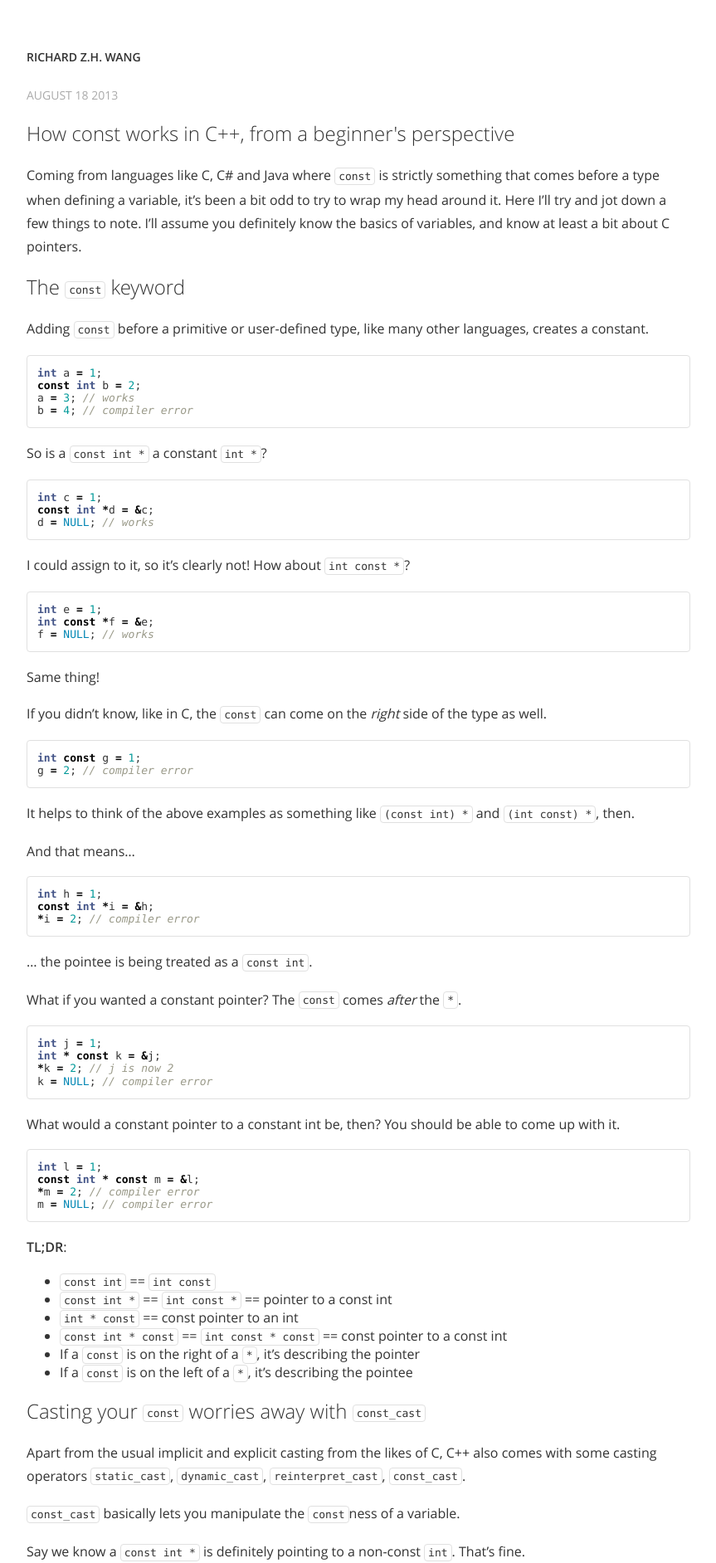
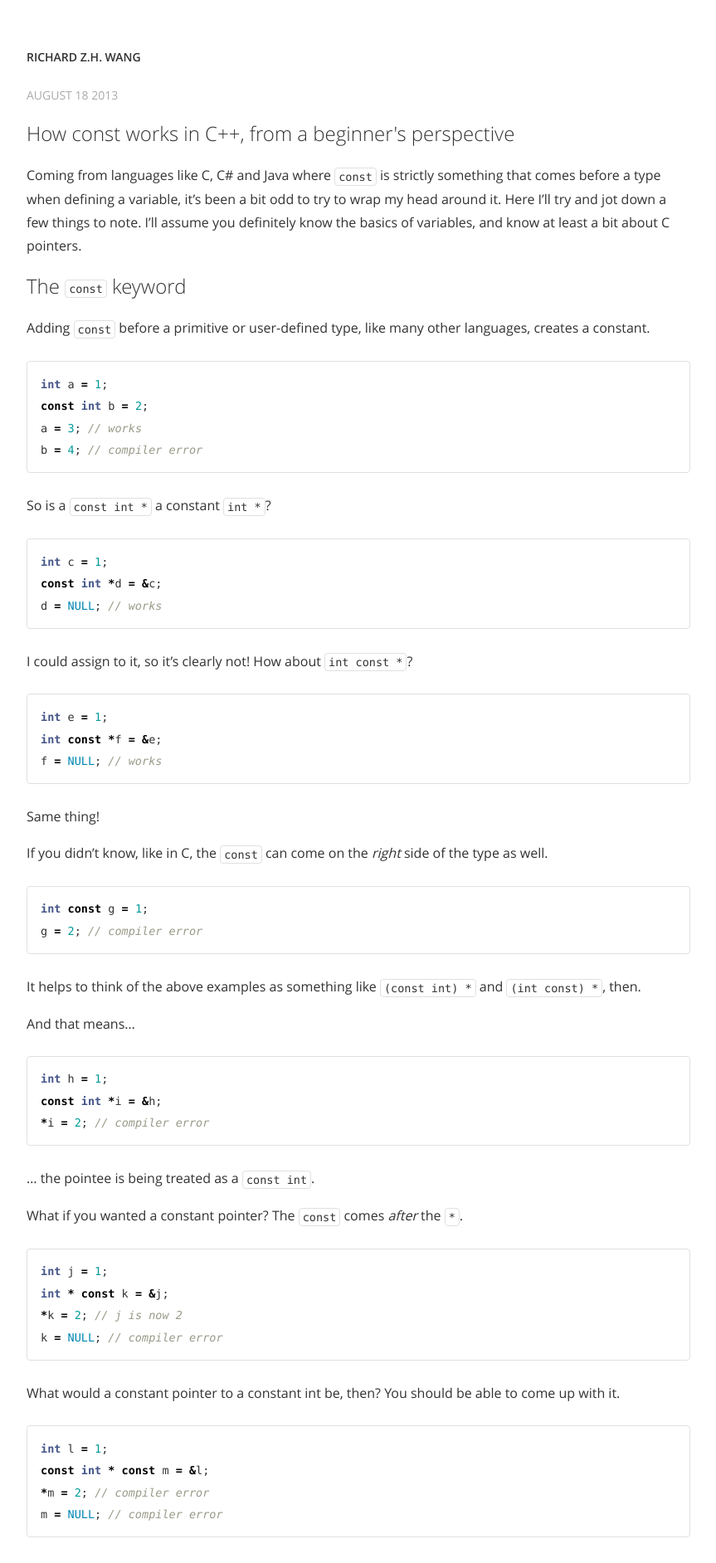
Before and after one commit to rzhw/rzhw.me, a Jekyll site: the page built from _posts/2013-08-18-how-const-works-in-c++.markdown, in a window 1280 px wide. Shown: the top 1884 px of the page at 83% size, without its empty margins (208-1071 px from the left). Built offline with Jekyll 4.4.1, drawn with Linux system fonts in a browser that asks for light colours.

Commit message:
Increase code font size and spacing

```diff
--- a/css/style.css
+++ b/css/style.css
@@ -33,15 +33,17 @@ h1 a:hover, h2 a:hover, h3 a:hover {
 }
 
 code, .highlight {
+    vertical-align: middle;
     padding: 2px 4px;
-    font-size: 13px;
-    font-family: consolas, monaco, monospace;
     border: 1px solid #e0e0e0;
     border-radius: 4px;
-    vertical-align: middle;
+    font-size: 13.5px;
+    font-family: consolas, monaco, monospace;
+    line-height: 26px;
 }
 .highlight {
-    padding: 0 12px;
+    margin: 25px 0;
+    padding: 0 16px;
 }
 .highlight code {
     padding: 0;
```
